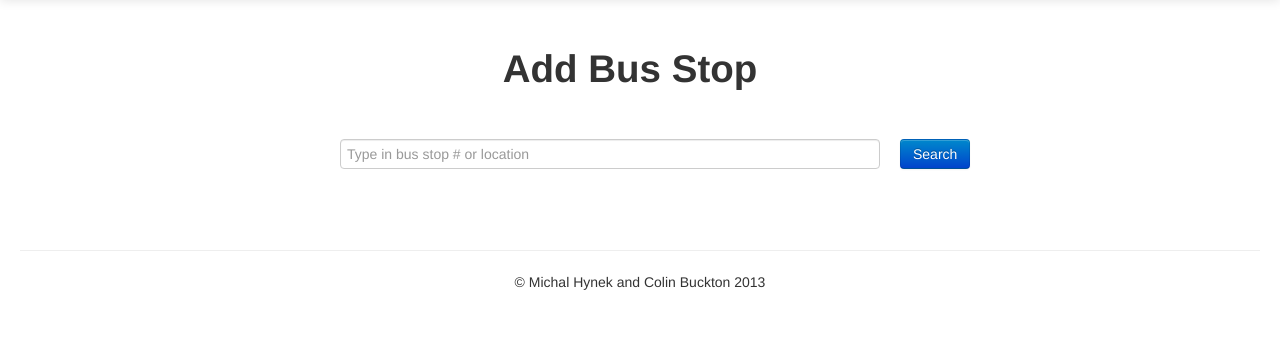
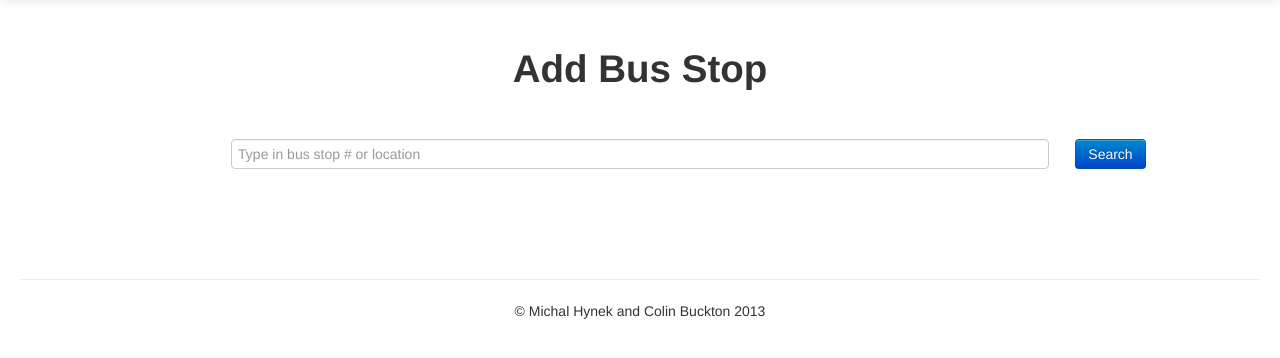
Before and after one commit to michal-hynek/nextbus-php, a CodeIgniter app: the page made by application/views/add_stop.php in a window 1280 px wide. Shown: the part 41-399 px from the top of the page. Run offline with CodeIgniter, Linux system fonts and the light colour scheme.

Commit message:
Fixed center alignment on 'Search Stop' page

```diff
--- a/application/views/add_stop.php
+++ b/application/views/add_stop.php
@@ -11,13 +11,14 @@
     <?php include 'navbar_logged_in.php' ?>
 
     <div class="container-fluid">
-      <div class="row">
+      <div class="row-fluid">
         <h1 class="title">Add Bus Stop</h1>
       </div>
 
       <form id="search_form" class="search-form" action="<?php echo base_url(); ?>index.php/stops/find" method="post">
-      <div class="row">
-        <div class="span7 offset4">
+      <div class="row-fluid">
+        <div class="span12">
+          <div class="span8 offset2">
             <input id="search_input" name="search_input" type="text" class="input-block-level"
                    data-provide="typeahead"
                    autocomplete="off" placeholder="Type in bus stop # or location"
@@ -27,14 +28,18 @@
           <div class="span1">
             <button class="btn btn-primary" type="submit">Search</button>
           </div>
+        </div>
       </div><!--/row-->
       </form>
 
-      <div id="message-row" class="row">
+      <div class="row-fluid">
+        <div id="message-row" class="span12">
+        </div>
       </div>
 
-      <div class="row">
-        <div class="span12 offset2 search-result">
+      <div class="row-fluid">
+        <div class="span12">
+          <div class="span8 offset2 search-result">
 
             <?php if (isset($searchResult) && sizeof($searchResult) > 0): ?>
             <table class="table search-result-table">
@@ -65,6 +70,7 @@
             </table>
             <?php endif; ?>
 
+          </div>
       </div>
       </div>
 
@@ -108,7 +114,7 @@
       // add bus stop on 'add' button click
       var showErrorMessage = function(message) {
         $("#message-row").html(
-          '<div class="span8 offset4 alert alert-error">' +
+          '<div class="span8 offset2 alert alert-error">' +
             '<a href="#" class="close" data-dismiss="alert">&times;</a>' +
              message +
           '</div>');
@@ -116,7 +122,7 @@
 
       var showInfoMessage = function(message) {
         $("#message-row").html(
-          '<div class="span8 offset4 alert alert-info">' +
+          '<div class="span8 offset2 alert alert-info">' +
             '<a href="#" class="close" data-dismiss="alert">&times;</a>' +
              message +
           '</div>');
```
Lines whose indentation alone changed are shown as unchanged.
